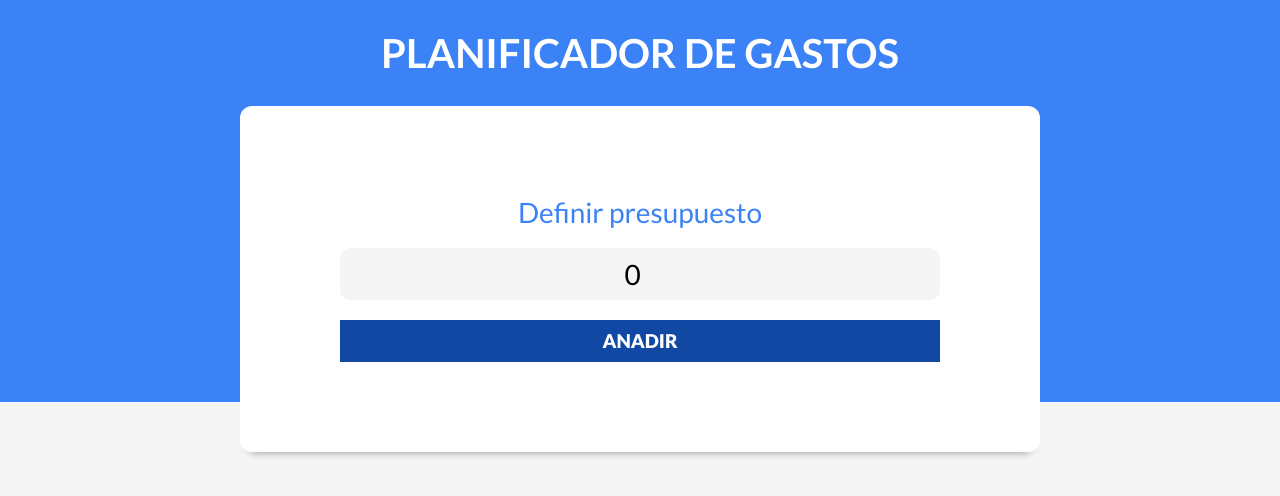
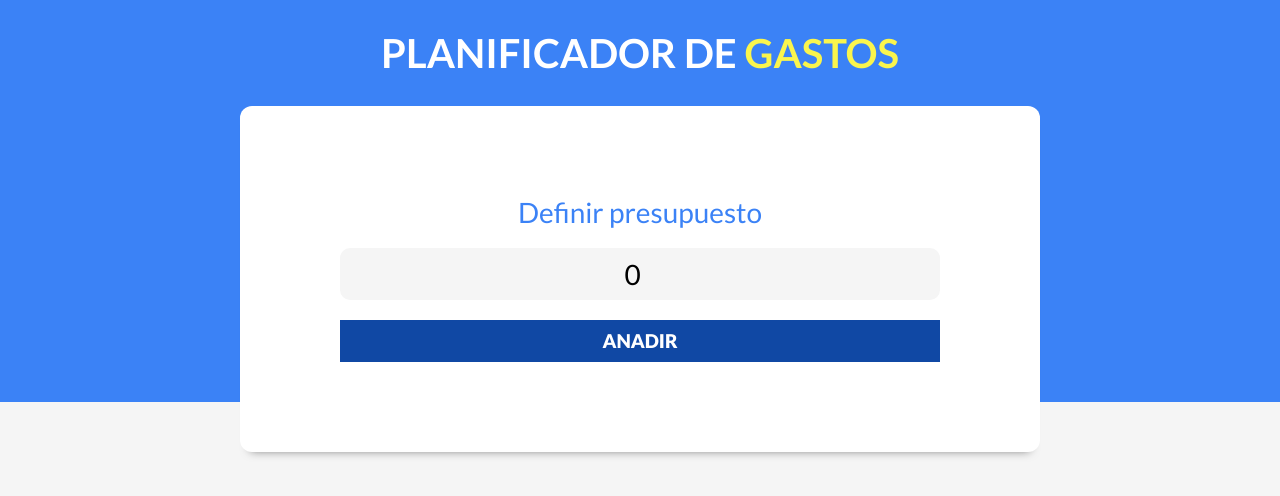
Before and after one commit to guillemrima/control-gastos, a React (Vite) app: page / in a window 1280 px wide. Shown: the top 496 px of the page. Built offline with nearby package versions, Linux system fonts and the light colour scheme.

Commit message:
Fix: Fixed input from "NuevoPresupuesto"

```diff
--- a/src/components/Header.jsx
+++ b/src/components/Header.jsx
@@ -4,7 +4,7 @@ import ControlPresupuesto from "./ControlPresupuesto"
 const Header = ({presupuesto, setPresupuesto, isValidPrespuesto, setIsValidPresupuesto}) => {
     return (
         <header>
-            <h1>Planificador de Gastos</h1>
+            <h1>Planificador de <span className="hero">Gastos</span></h1>
             {isValidPrespuesto ? (
                 <ControlPresupuesto
                     presupuesto = {presupuesto}
--- a/src/index.css
+++ b/src/index.css
@@ -5,6 +5,7 @@
     --gris: #94a3b8;
     --gris-oscuro: #64748b;
     --negro: #000;
+    --amarillo: #faf54d;
 }
 
 body {
@@ -56,6 +57,10 @@ header h1 {
     text-transform: uppercase;
 }
 
+header h1 span {
+    color: var(--amarillo)
+}
+
 .formulario {
     width: 95%;
     margin: 0 auto;
@@ -97,6 +102,7 @@ header h1 {
     border: none;
     flex: 1;
     font-size: 1.6rem;
+    width: 100%;
 }
 .formulario input[type="submit"] {
     background-color: #1048a4;
```
